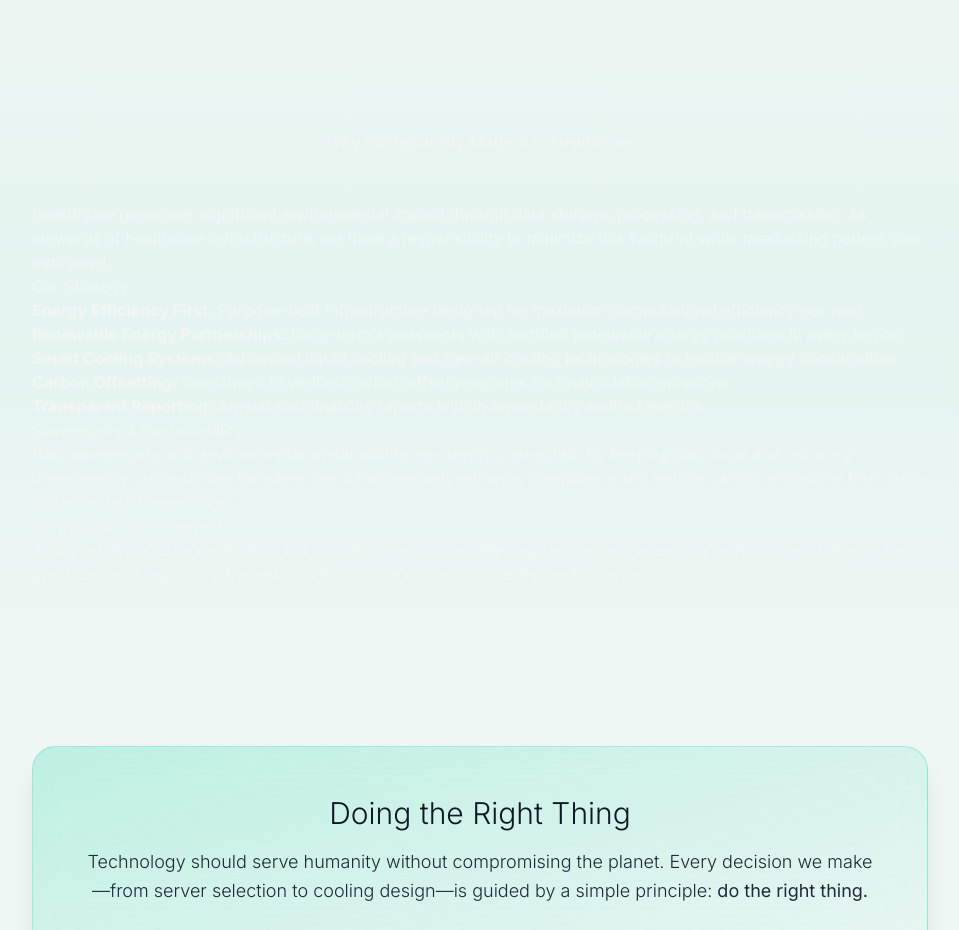
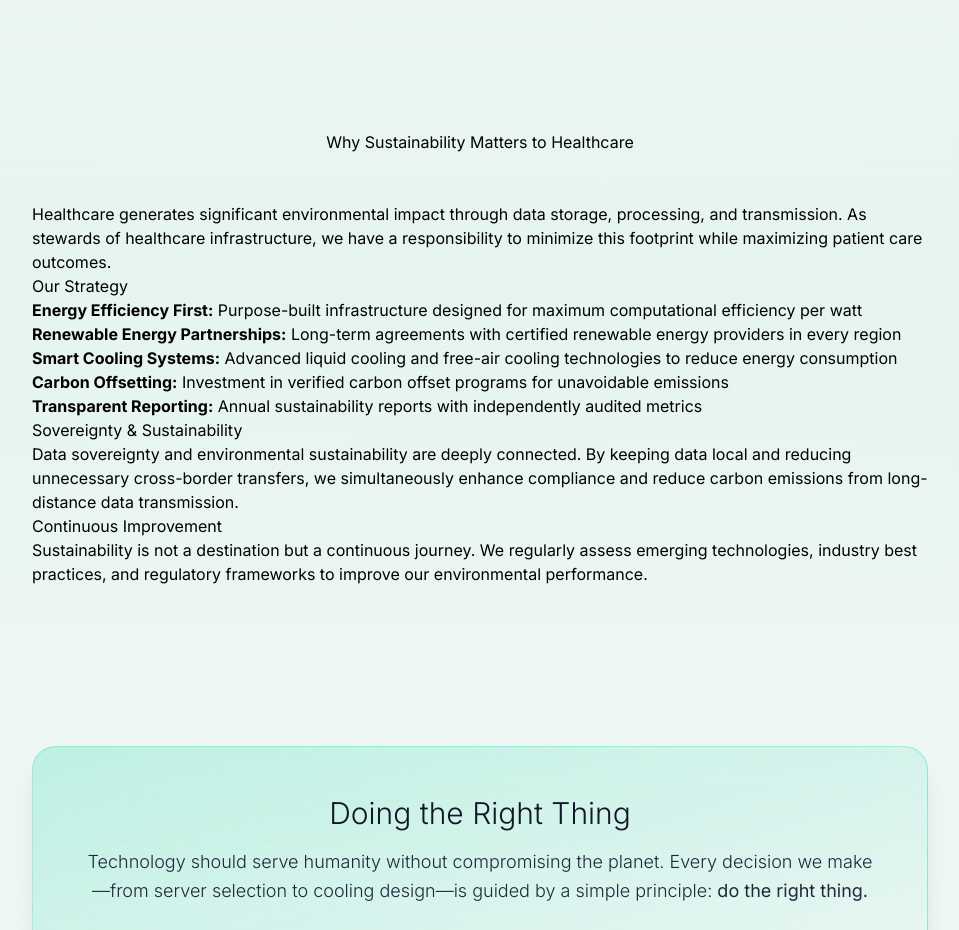
Before and after one commit to scottavante-rgb/3verest3, a Next.js app in the folder 3verest3/: page /sustainability in a window 1280 px wide. Shown: the part 1280-2210 px from the top of the page, without its empty margins (160-1119 px from the left). Built offline with nearby package versions, Linux system fonts and the light colour scheme.

Commit message:
Force black text color on sustainability strategy section with inline style

```diff
--- a/3verest3/src/app/sustainability/page.tsx
+++ b/3verest3/src/app/sustainability/page.tsx
@@ -151,7 +151,8 @@ export default function SustainabilityPage() {
             whileInView={{ opacity: 1, y: 0 }}
             viewport={{ once: true }}
             transition={{ duration: 0.8 }}
-            className="prose prose-lg dark:prose-invert prose-headings:font-light prose-headings:text-black dark:prose-headings:text-white prose-p:text-black dark:prose-p:text-white/90 prose-li:text-black dark:prose-li:text-white/90 prose-strong:text-black dark:prose-strong:text-white max-w-none"
+            className="prose prose-lg prose-headings:font-light prose-headings:text-black prose-p:text-black prose-li:text-black prose-strong:text-black prose-ul:text-black max-w-none"
+            style={{ color: '#000000' }}
           >
             <h2 className="text-center mb-12">Why Sustainability Matters to Healthcare</h2>
 
```
